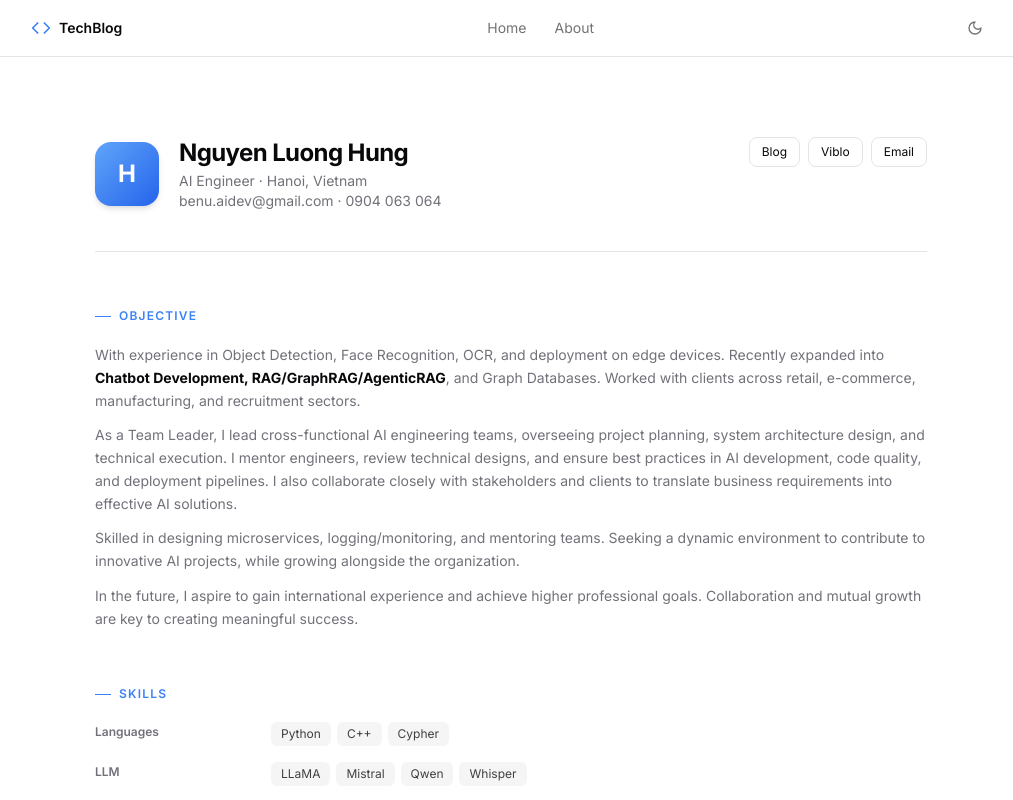
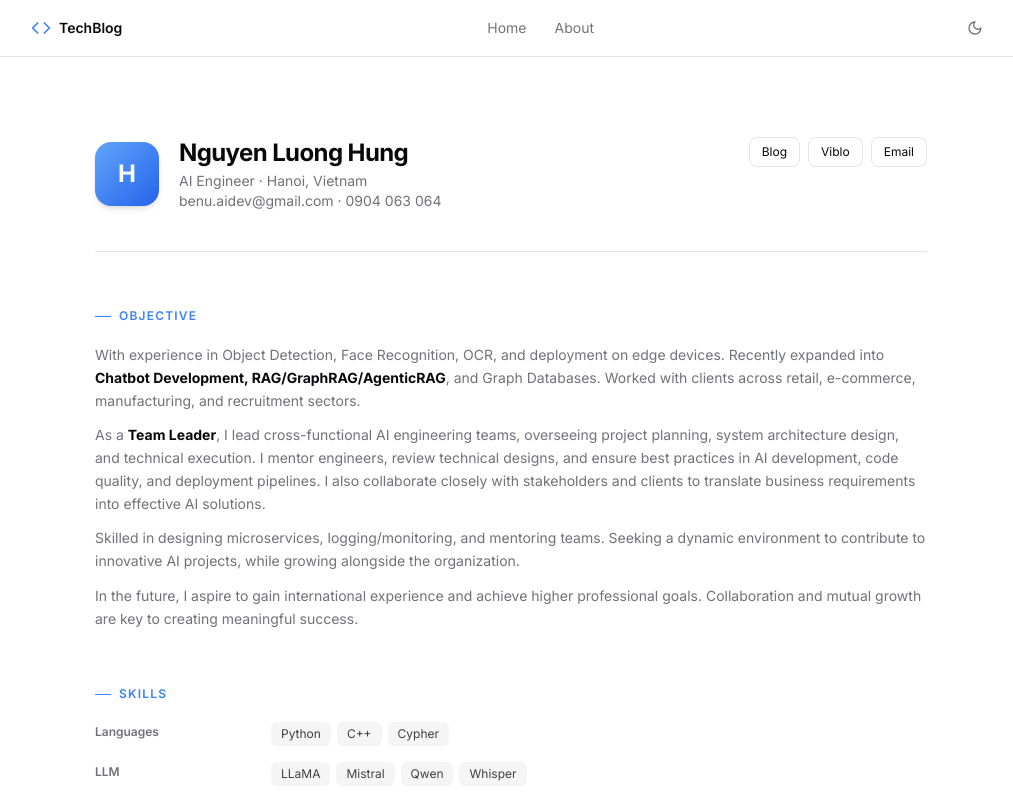
Before and after one commit to ngluonghungg2611/blogs, a Next.js app: page /about in a window 1280 px wide. Shown: the top 800 px of the page, without its empty margins (129-1142 px from the left). Built offline with nearby package versions, Linux system fonts and the light colour scheme; no server answers.

Commit message:
add bold

```diff
--- a/src/app/about/page.tsx
+++ b/src/app/about/page.tsx
@@ -138,7 +138,7 @@ export default function AboutPage() {
             Worked with clients across retail, e-commerce, manufacturing, and recruitment sectors.
           </p>
           <p>
-            As a Team Leader, I lead cross-functional AI engineering teams, overseeing project planning, system architecture design, and technical execution. I mentor engineers, review technical designs, and ensure best practices in AI development, code quality, and deployment pipelines. I also collaborate closely with stakeholders and clients to translate business requirements into effective AI solutions.
+            As a <strong className="text-foreground">Team Leader</strong>, I lead cross-functional AI engineering teams, overseeing project planning, system architecture design, and technical execution. I mentor engineers, review technical designs, and ensure best practices in AI development, code quality, and deployment pipelines. I also collaborate closely with stakeholders and clients to translate business requirements into effective AI solutions.
           </p>
           <p>
             Skilled in designing microservices, logging/monitoring, and mentoring teams. Seeking a dynamic environment to
```
